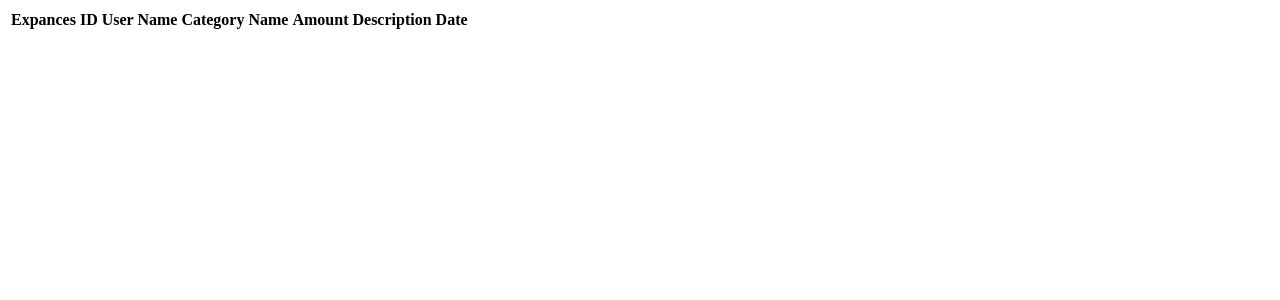
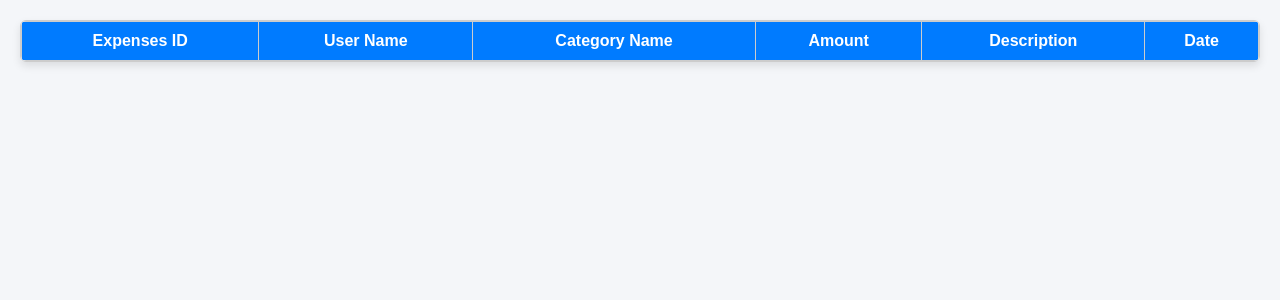
Before and after one commit to Shravankolekar/django-project, a Django app: page /showallexpencess/ in a window 1280 px wide. Shown: the top 300 px of the page. Run offline with Django 5.2, Linux system fonts and the light colour scheme; data that the repository does not hold is empty.

Commit message:
add ecpencess and show all expancess css is added

```diff
--- a/MoneyMind/ExpenseApp/templates/Expense/showallexpense.html
+++ b/MoneyMind/ExpenseApp/templates/Expense/showallexpense.html
@@ -3,13 +3,58 @@
 <head>
     <meta charset="UTF-8">
     <meta name="viewport" content="width=device-width, initial-scale=1.0">
-    <title>Show all Expencess Records</title>
+    <title>Show all Expenses Records</title>
+    <style>
+        body {
+            font-family: Arial, sans-serif;
+            background-color: #f4f6f9;
+            margin: 0;
+            padding: 20px;
+        }
+
+        table {
+            width: 100%;
+            border-collapse: collapse;
+            background: #fff;
+        }
+
+        th, td {
+            border: 1px solid #ccc;
+            padding: 10px;
+            text-align: center;
+        }
+
+        th {
+            background-color: #007bff;
+            color: white;
+            position: sticky;
+            top: 0; /* Keeps header visible while scrolling */
+        }
+
+        tbody tr:nth-child(even) {
+            background-color: #f9f9f9;
+        }
+
+        tbody tr:hover {
+            background-color: #f1f1f1;
+        }
+
+        /* Scrollable container */
+        .table-container {
+            max-height: 500px; /* Adjust height as needed */
+            overflow-y: auto;
+            border: 1px solid #ccc;
+            border-radius: 6px;
+            box-shadow: 0 4px 8px rgba(0,0,0,0.1);
+        }
+    </style>
 </head>
 <body>
+    <div class="table-container">
         <table>
             <thead>
                 <tr>
-                <th>Expances ID</th>
+                    <th>Expenses ID</th>
                     <th>User Name</th>
                     <th>Category Name</th>
                     <th>Amount</th>
@@ -17,8 +62,6 @@
                     <th>Date</th>
                 </tr>
             </thead>
-
-
             <tbody>
                 {% for e in Expenses %}
                 <tr>
@@ -32,7 +75,6 @@
                 {% endfor %}
             </tbody>
         </table>
-
-
+    </div>
 </body>
 </html>
```
Also changed, not shown: MoneyMind/ExpenseApp/templates/Category/updatecategory.html (+62 -4 lines), MoneyMind/ExpenseApp/templates/Expense/addexpense.html (+66 -11 lines), 1 other file. Lines whose indentation alone changed are shown as unchanged.
